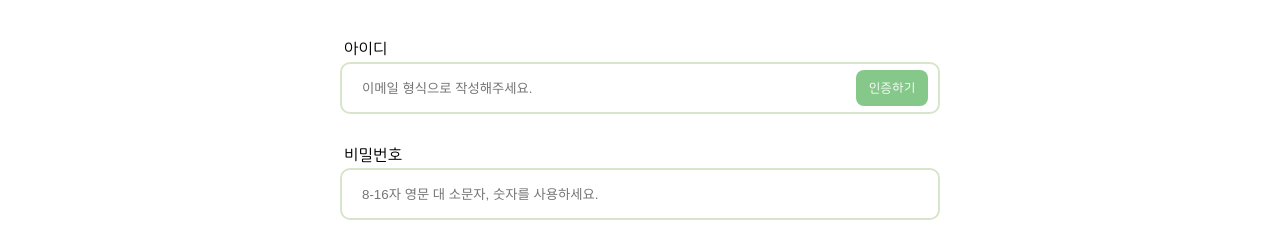
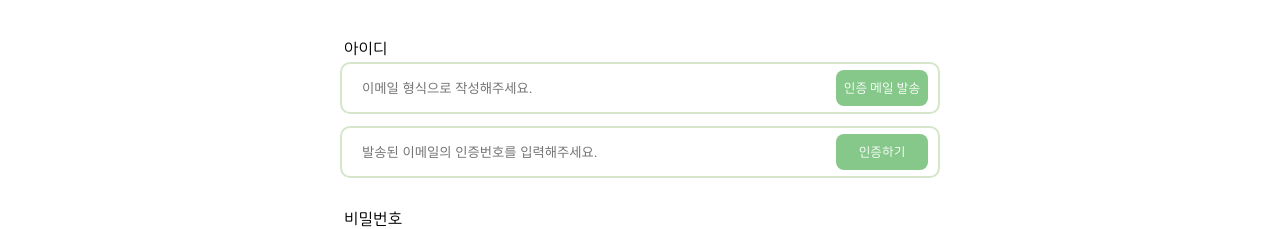
Before and after one commit to IT-Cotato/CS-Quiz-FE, a React (Create React App) app: page /joinus in a window 1280 px wide. Shown: the part 227-456 px from the top of the page. Built offline with nearby package versions, Linux system fonts and the light colour scheme; no server answers.

Commit message:
[add] 회원가입 이메일 인증

```diff
--- a/src/pages/JoinUs/SignUp.tsx
+++ b/src/pages/JoinUs/SignUp.tsx
@@ -9,12 +9,6 @@ import fetcher from '@utils/fetcher';
 import api from '@/api/api';
 
 const SignUp = () => {
-  const { data, error } = useSWR('', fetcher, {
-    revalidateIfStale: false,
-    revalidateOnFocus: false,
-    revalidateOnReconnect: false,
-  });
-
   const navigate = useNavigate();
 
   const [id, setId] = useState('');
@@ -23,6 +17,7 @@ const SignUp = () => {
   const [name, setName] = useState('');
   const [tel, setTel] = useState('');
   const [mismatchError, setMismatchError] = useState(false);
+  const [authNum, setAuthNum] = useState('');
 
   // 오류 메시지
   const [idMessage, setIdMessage] = useState('');
@@ -37,6 +32,7 @@ const SignUp = () => {
   const [isPasswordCheck, setIsPasswordCheck] = useState(false);
   const [isName, setIsName] = useState(false);
   const [isTel, setIsTel] = useState(false);
+  const [isAuthorized, setIsAuthorized] = useState(false);
 
   const [isModalOpen, setIsModalOpen] = useState(false);
   const onApply = () => {
@@ -118,7 +114,7 @@ const SignUp = () => {
   const emailData = {
     email: id,
   };
-  const handleEmailAuth = async () => {
+  const onSendEmail = async () => {
     await api
       .post('/v1/api/auth/verification', emailData, {
         params: {
@@ -127,7 +123,7 @@ const SignUp = () => {
       })
       .then((res) => {
         console.log(res);
-        alert('이메일 인증이 완료되었습니다.');
+        alert('인증 이메일이 발송되었습니다.');
       })
       .catch((err) => {
         console.log(err);
@@ -138,6 +134,30 @@ const SignUp = () => {
         }
       });
   };
+
+  const handleEmailAuth = async () => {
+    await api
+      .get('/v1/api/auth/verification', {
+        params: {
+          email: id,
+          code: authNum,
+          type: 'sign-up',
+        },
+      })
+      .then((res) => {
+        console.log(res);
+        alert('이메일 인증이 완료되었습니다.');
+        setIsAuthorized(true);
+      })
+      .catch((err) => {
+        console.log(err);
+        alert('인증번호가 일치하지 않습니다. 다시 확인해주세요.'); // 10분 지난 경우 따로 처리?
+      });
+  };
+
+  const onChangeAuthNum = useCallback((e: React.ChangeEvent<HTMLInputElement>) => {
+    setAuthNum(e.target.value);
+  }, []);
 
   const onSubmit = useCallback(
     (e: React.FormEvent<HTMLFormElement>) => {
@@ -160,10 +180,10 @@ const SignUp = () => {
     [id, password, passwordCheck, name, tel, mismatchError],
   );
 
-  if (data) {
-    console.log(data);
-    navigate('/');
-  }
+  // if (data) {
+  //   console.log(data);
+  //   navigate('/');
+  // }
 
   return (
     <Wrapper>
@@ -180,11 +200,24 @@ const SignUp = () => {
               value={id}
               onChange={onChangeId}
             />
-            <AuthButton type="button" onClick={handleEmailAuth}>
+            <AuthButton type="button" onClick={onSendEmail} disable={isAuthorized}>
+              인증 메일 발송
+            </AuthButton>
+          </InputWrapper>
+          {!isId && <Error>{idMessage}</Error>}
+          <InputWrapper>
+            <InputBox
+              type="text"
+              id="id"
+              name="id"
+              placeholder="발송된 이메일의 인증번호를 입력해주세요."
+              value={authNum}
+              onChange={onChangeAuthNum}
+            />
+            <AuthButton type="button" onClick={handleEmailAuth} disable={isAuthorized}>
               인증하기
             </AuthButton>
           </InputWrapper>
-          {!isId && <Error>{idMessage}</Error>}
         </Label>
         <Label>
           <span>비밀번호</span>
@@ -293,8 +326,8 @@ const InputBox = styled.input`
   }
 `;
 
-const AuthButton = styled.button`
-  width: 72px;
+const AuthButton = styled.button<{ disable: boolean }>`
+  width: 92px;
   height: 36px;
   font-family: NanumSquareRound;
   font-size: 0.8rem;
@@ -306,6 +339,14 @@ const AuthButton = styled.button`
   position: absolute;
   right: 12px;
   top: 8px;
+  cursor: pointer;
+  ${(props) =>
+    props.disable &&
+    `
+    background: ${props.theme.color.lightGreen};
+    pointer-events: none;
+    cursor: default;
+  `}
 `;
 
 const ButtonSection = styled.div`
--- a/src/pages/Login/EmailAuth.tsx
+++ b/src/pages/Login/EmailAuth.tsx
@@ -1,12 +1,15 @@
 import React, { useEffect, useState, useRef } from 'react';
 import styled from 'styled-components';
 import ResetPW from './ResetPW';
+import api from '@/api/api';
 
 interface EmailAuthProps {
   goToNextStep: () => void;
+  email: string;
+  setEmail: React.Dispatch<React.SetStateAction<string>>;
 }
 
-const EmailAuth: React.FC<EmailAuthProps> = ({ goToNextStep }) => {
+const EmailAuth: React.FC<EmailAuthProps> = ({ goToNextStep, email, setEmail }) => {
   const [inputs, setInputs] = useState<number[]>(Array(6).fill(null));
   const inputRef = useRef<any>([]);
 
@@ -28,19 +31,30 @@ const EmailAuth: React.FC<EmailAuthProps> = ({ goToNextStep }) => {
     setInputs(newInputs);
   };
 
+  const handleAuthCode = async () => {
+    await api
+      .get('/v1/api/auth/verification', {
+        params: {
+          email: email,
+          code: inputs.join(''),
+          type: 'find-password',
+        },
+      })
+      .then((res) => {
+        console.log(res);
+        alert('인증이 완료되었습니다.');
+        localStorage.setItem('token', res.headers.accesstoken);
+      });
+  };
+
   const onSubmit = () => {
     if (!inputs.some((el) => el === null)) {
-      alert('인증이 완료되었습니다.');
-      // setShowFindPW(true);
+      handleAuthCode();
       goToNextStep();
     } else {
       alert('인증번호를 입력해주세요.');
     }
   };
-
-  // if (showFindPW) {
-  //   return <ResetPW />;
-  // }
 
   return (
     <Wrapper>
--- a/src/pages/Login/FindPW.tsx
+++ b/src/pages/Login/FindPW.tsx
@@ -3,6 +3,7 @@
 import React, { useCallback, useState } from 'react';
 import styled from 'styled-components';
 import EmailAuth from './EmailAuth';
+import api from '@/api/api';
 
 interface FindPWProps {
   goToNextStep: () => void;
@@ -10,6 +11,8 @@ interface FindPWProps {
   setIsEmail: React.Dispatch<React.SetStateAction<boolean>>;
   isPassword: boolean;
   isPasswordCheck: boolean;
+  email: string;
+  setEmail: React.Dispatch<React.SetStateAction<string>>;
 }
 
 const FindPW: React.FC<FindPWProps> = ({
@@ -18,8 +21,10 @@ const FindPW: React.FC<FindPWProps> = ({
   setIsEmail,
   isPassword,
   isPasswordCheck,
+  email,
+  setEmail,
 }) => {
-  const [email, setEmail] = useState('');
+  // const [email, setEmail] = useState('');
   const [errMessage, setErrMessage] = useState('');
   // const [isEmail, setIsEmail] = useState(false);
 
@@ -42,13 +47,33 @@ const FindPW: React.FC<FindPWProps> = ({
     [email],
   );
 
+  const emailData = {
+    email: email,
+  };
+
   const onSubmit = useCallback(
     (e: React.FormEvent<HTMLFormElement>) => {
       e.preventDefault();
       if (isEmail) {
         // setShowEmailAuth(true);
         console.log(email);
-        goToNextStep();
+        api
+          .post('/v1/api/auth/verification', emailData, {
+            params: {
+              type: 'find-password',
+            },
+          })
+          .then((res) => {
+            console.log(res);
+            console.log('이메일이 발송되었습니다.');
+            goToNextStep();
+          })
+          .catch((err) => {
+            console.log(err);
+            if (err.response.status === 404) {
+              alert('존재하지 않는 계정입니다.');
+            }
+          });
       } else if (!isEmail) {
         alert('이메일을 입력해주세요.');
         return;
@@ -121,7 +146,7 @@ const Label = styled.label`
 `;
 
 const InputBox = styled.input`
-  width: 480px !important;
+  width: 500px !important;
   height: 52px;
   border-radius: 10px;
   border: 2px solid #d7e5ca !important;
--- a/src/pages/Login/FindPWProcess.tsx
+++ b/src/pages/Login/FindPWProcess.tsx
@@ -6,7 +6,7 @@ import ResetPW from '@pages/Login/ResetPW';
 const FindPWProcess = () => {
   const [step, setStep] = useState(0);
   const goToNextStep = () => setStep(step + 1);
-
+  const [email, setEmail] = useState('');
   const [mismatchError, setMismatchError] = useState(false);
   const [isEmail, setIsEmail] = useState(false);
   const [isPassword, setIsPassword] = useState(false);
@@ -18,10 +18,14 @@ const FindPWProcess = () => {
     setIsEmail,
     isPassword,
     isPasswordCheck,
+    email,
+    setEmail,
   };
 
   const propsForEmailAuth = {
     goToNextStep,
+    email,
+    setEmail,
   };
 
   const propsForResetPW = {
```
